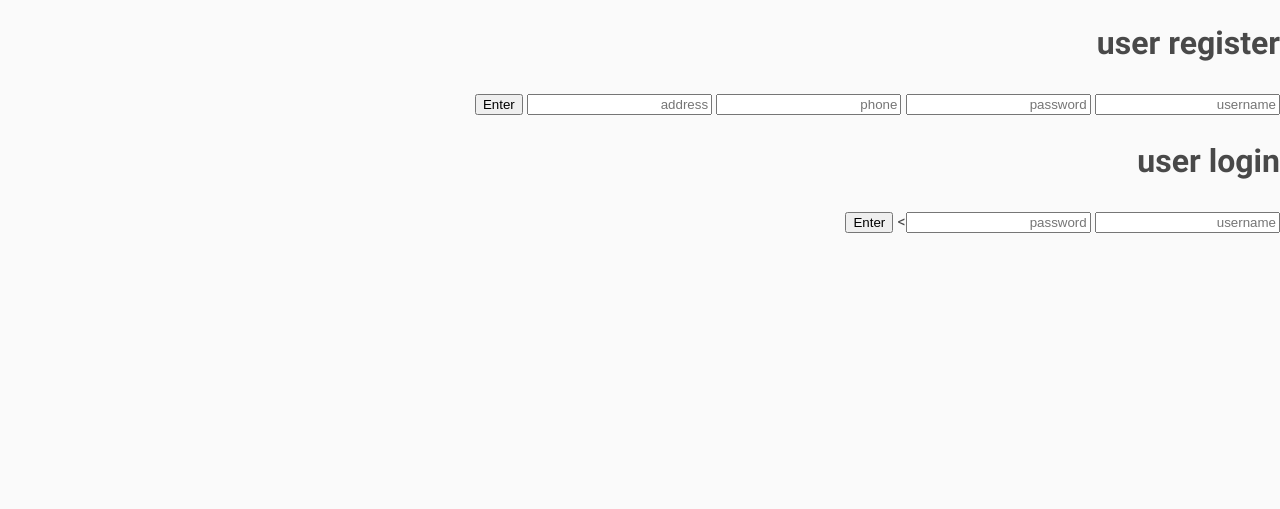
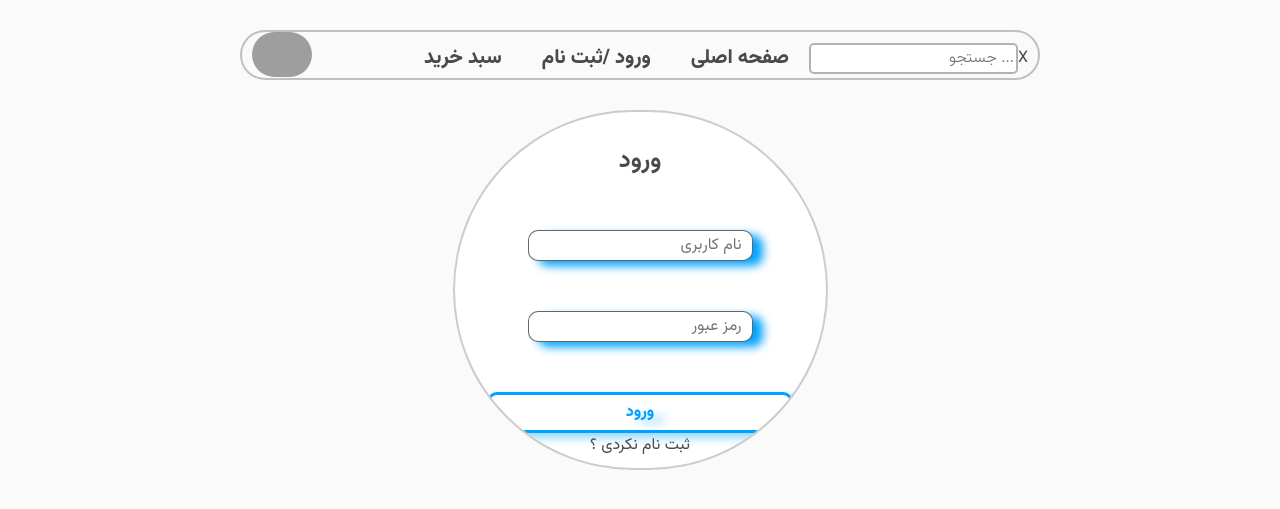
Before and after one commit to mahan-dev-art/web-store, a Flask app: page /user/login in a window 1280 px wide. Shown: the top 509 px of the page. Run offline with Flask 3, Linux system fonts and the light colour scheme; some libraries are stand-ins or nearby versions; grey boxes are pictures that could not be loaded.

Commit message:
better design for user login page

```diff
--- a/static/css/style.css
+++ b/static/css/style.css
@@ -381,11 +376,15 @@ a > img {
 .simple-box {
     background-color: #ffffff;
     border: 2px solid rgba(0, 0, 0, 0.2);
-    border-radius: 25px;
-    max-width: 800px;
+    border-radius: 200px;
+    max-width: 351px;
     margin: 20px auto auto;
     padding: 10px;
     overflow: auto;
+}
+
+.simple-box:hover {
+    border-radius: 25px;
 }
 
 table.cart {
@@ -420,9 +426,78 @@ table.cart td {
 }
 .remove {
     background-color: rgba(255, 0, 0, 0.356);
+    text-shadow: 10px 5px 10px rgba(255, 0, 0, 0.432);
+    box-shadow: 10px 5px 10px rgba(255, 0, 0, 0.432);
 }
 .add {
     background-color: rgba(0, 128, 0, 0.493);
+    text-shadow: 10px 5px 10px rgba(0, 128, 0, 0.432);
+    box-shadow: 10px 5px 10px rgba(0, 128, 0, 0.432);
+}
+
+.add:hover , .remove:hover {
+    opacity: 0.5;
+}
+
+#login-box {
+    text-align: center;
+}
+
+#register-box {
+    display: none;
+    text-align: center;
+}
+
+.simple-box input , textarea{
+    display: block;
+    color: var(--font-color);
+    font-size: 16px;
+    font-family: "VazirMatn";
+    border-radius: 10px;
+    margin: 50px auto;
+    border: 1px solid rgba(0, 0, 0, 0.603);
+    box-shadow: 10px 5px 10px rgb(0, 162, 255);
+    padding: 2px 10px;
+}
+
+.simple-box input[type='submit'] {
+    all:unset;
+    width: 100%;
+    border-radius: 10px;
+    max-width: 290px;
+    cursor: pointer;
+    margin: auto;
+    display: block;
+    text-align: center;
+    background: transparent;
+    border: 3px solid rgb(0, 162, 255);
+    padding: 5px;
+    color: rgb(0, 162, 255);
+    font-weight: 800;
+    transition: all 0.5s ease-in-out;
+    text-shadow: 10px 5px 10px rgba(0, 162, 255, 0.432);
+    box-shadow: 10px 5px 10px rgba(0, 162, 255, 0.432);
+}
+
+.simple-box input[type="submit"]:hover {
+    background: rgb(0, 52, 82);
+    color: #ffffff;
+}
+
+.add-to-cart-btn2 {
+    text-decoration: none;
+    padding: 5px;
+    color: rgb(0, 162, 255);
+    font-size: 12px;
+    border-radius: 10px;
+    background: transparent;
+    font-weight: 300;
+    text-shadow: 10px 5px 10px rgb(0, 162, 255);
+    box-shadow: 10px 5px 10px rgb(0, 162, 255);
+}
+
+.add-to-cart-btn2:hover {
+    background: rgb(0, 52, 82);
 }
 
 @media (max-width: 600px) {
--- a/templates/user/login.html
+++ b/templates/user/login.html
@@ -1,32 +1,56 @@
 {% extends 'base.html' %}
 
 {% block header %}
-    <title>ورود/ثبت نام کاربران</title>
+    <title>ورود/ثبت نام </title>
 {% endblock header %}
 
 {% block body %}
-    <h1>user register</h1>
-    <form action="#" method="post">
-        <input type="hidden" name="csrf_token" value="{{ csrf_token() }}"/>
-        <input type="hidden" name="register" value="1">
-        <input type="text" name="username" placeholder="username">
-        <input type="password" name="password" placeholder="password">
-        <input type="number" name="phone" placeholder="phone">
-        <input type="text" name="address" placeholder="address">
-        <input type="submit" value="Enter">
-    </form>
 
-    <h1>user login</h1>
-    <form action="#" method="post">
-        <input type="hidden" name="csrf_token" value="{{ csrf_token() }}"/>
-        <input type="text" name="username" placeholder="username">
-        <input type="password" name="password" placeholder="password">>
-        <input type="submit" value="Enter">
-    </form>
-
-
+    {% include 'parts/header.html' %}
+    <div class="simple-box">
+        <div id="login-box">
+            <h2>ورود</h2>
+            <form action="#" method="post">
+                <input type="hidden" name="csrf_token" value="{{ csrf_token() }}"/>
+                <input type="text" name="username" placeholder="نام کاربری">
+                <input type="password" name="password" placeholder="رمز عبور">
+                <input type="submit" value="ورود">
+            </form>
+            <span style="cursor: pointer;" onclick="javascript:show_register()">
+                ثبت نام نکردی ؟
+            </span>
+        </div>
+        <div id="register-box">
+            <h2>ثبت نام</h2>
+            <form action="#" method="post">
+                <input type="hidden" name="csrf_token" value="{{ csrf_token() }}"/>
+                <input type="hidden" name="register" value="1">
+                <input type="text" name="username" placeholder="نام کاربری">
+                <input type="password" name="password" placeholder="رمز عبور">
+                <input type="number" name="phone" placeholder="شماره تلفن">
+                <textarea type="text" name="address" placeholder="آدرس دقیق پستی"></textarea>
+                <input type="submit" value="ورود">
+            </form>
+            <span style="cursor: pointer;" onclick="javascript:show_login()">
+                از قبل حساب داری ؟
+            </span>
+        </div>
+    </div>
     {% for m in get_flashed_messages() %}
         {{ m }}
     {% endfor %}
 
+    <script>
+        const register_box = document.getElementById("register-box");
+        const login_box = document.getElementById("login-box");
+        const show_register = () => {
+            register_box.style.display = "block"
+            login_box.style.display = "none"
+        }
+        const show_login = () => {
+            register_box.style.display = "none"
+            login_box.style.display = "block"
+        }
+    </script>
+
 {% endblock body %}
```
Also changed, not shown: other parts of static/css/style.css (+16 -14 lines).
